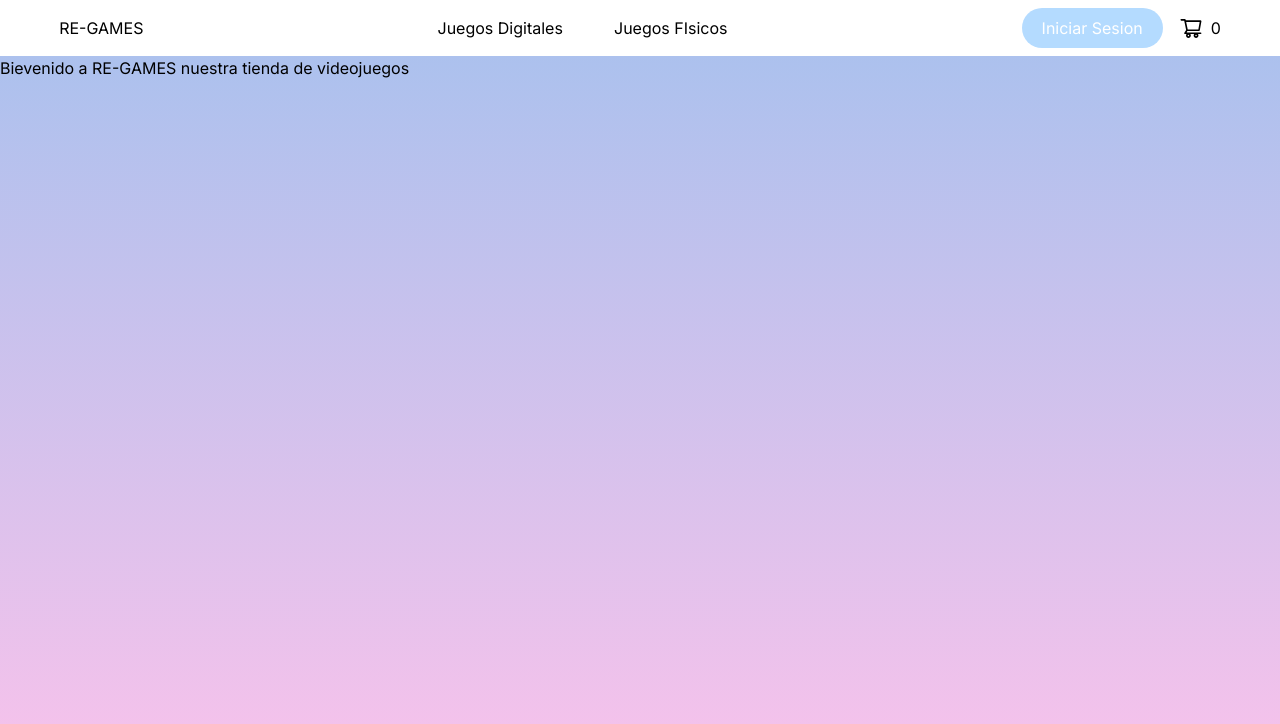
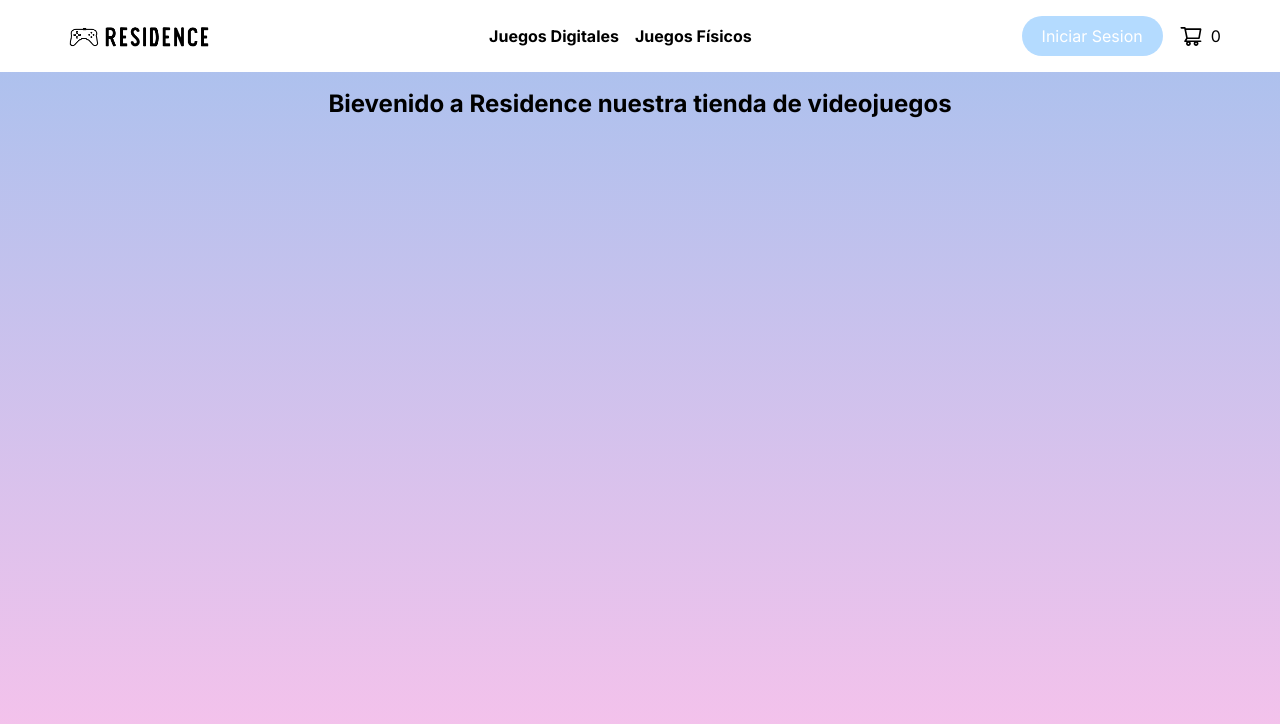
Before and after one commit to Faziuss/PreEntrega1-Platero, a React (Create React App) app: page / in a window 1280 px wide. Shown: the top 724 px of the page. Built offline with nearby package versions, Linux system fonts and the light colour scheme.

Commit message:
added a logo and customized the navbar

```diff
--- a/src/App.js
+++ b/src/App.js
@@ -6,7 +6,7 @@ function App() {
     <div className="bg-gradient-to-t from-[#fbc2eb] to-[#a6c1ee] h-screen">
       <NavBar />
       <ItemListContainer
-        greeting={"Bievenido a RE-GAMES nuestra tienda de videojuegos"}
+        greeting={"Bievenido a Residence nuestra tienda de videojuegos"}
       />
     </div>
   );
--- a/src/components/CartWidget/CartWidget.js
+++ b/src/components/CartWidget/CartWidget.js
@@ -2,9 +2,9 @@ import { AiOutlineShoppingCart } from "react-icons/ai";
 
 const CartWidget = () => {
   return (
-    <div className="flex gap-2 items-center">
+    <a href="#" className="flex gap-2 items-center">
       <AiOutlineShoppingCart size={"1.5rem"} />0
-    </div>
+    </a>
   );
 };
 
--- a/src/components/ItemListContainer/ItemListContainer.js
+++ b/src/components/ItemListContainer/ItemListContainer.js
@@ -1,7 +1,7 @@
 const ItemListContainer = ({greeting}) => {
     return (
         <div>
-            <h1>{greeting}</h1>
+            <h1 className="text-center p-4 font-bold text-2xl">{greeting}</h1>
         </div>
     )
 }
--- /dev/null
+++ b/src/components/Logo.js
@@ -0,0 +1,11 @@
+import LogoImg from "../assets/logo residence.png"
+
+const Logo = () => {
+    return (
+        <a href="/">
+           <img src={LogoImg} alt="" className="w-40"/>
+        </a>
+    )
+}
+
+export default Logo;
--- a/src/components/NavBar/NavBar.js
+++ b/src/components/NavBar/NavBar.js
@@ -1,21 +1,21 @@
 import CartWidget from "../CartWidget/CartWidget";
+import Logo from "../Logo";
 
 const NavBar = () => {
   return (
     <header className="bg-white">
       <nav className="flex flex-row justify-between items-center w-[92%] mx-auto p-2">
-        <div>
-          <h3 className="">RE-GAMES</h3>
-        </div>
-        <ul className="flex items-center gap-[4vw]">
+          <Logo/>
+          {/* <h3 className="text-xl">RE-GAMES</h3> */}
+        <ul className="flex items-center gap-4">
           <li>
-            <a className="hover:text-gray-500" href="#">
+            <a className="hover:text-gray-500 font-bold" href="#">
               Juegos Digitales
             </a>
           </li>
           <li>
-            <a className="hover:text-gray-500" href="#">
-              Juegos FIsicos
+            <a className="hover:text-gray-500 font-bold" href="#">
+              Juegos Físicos
             </a>
           </li>
         </ul>
```
Also changed, not shown: src/assets/logo residence.png (added).
